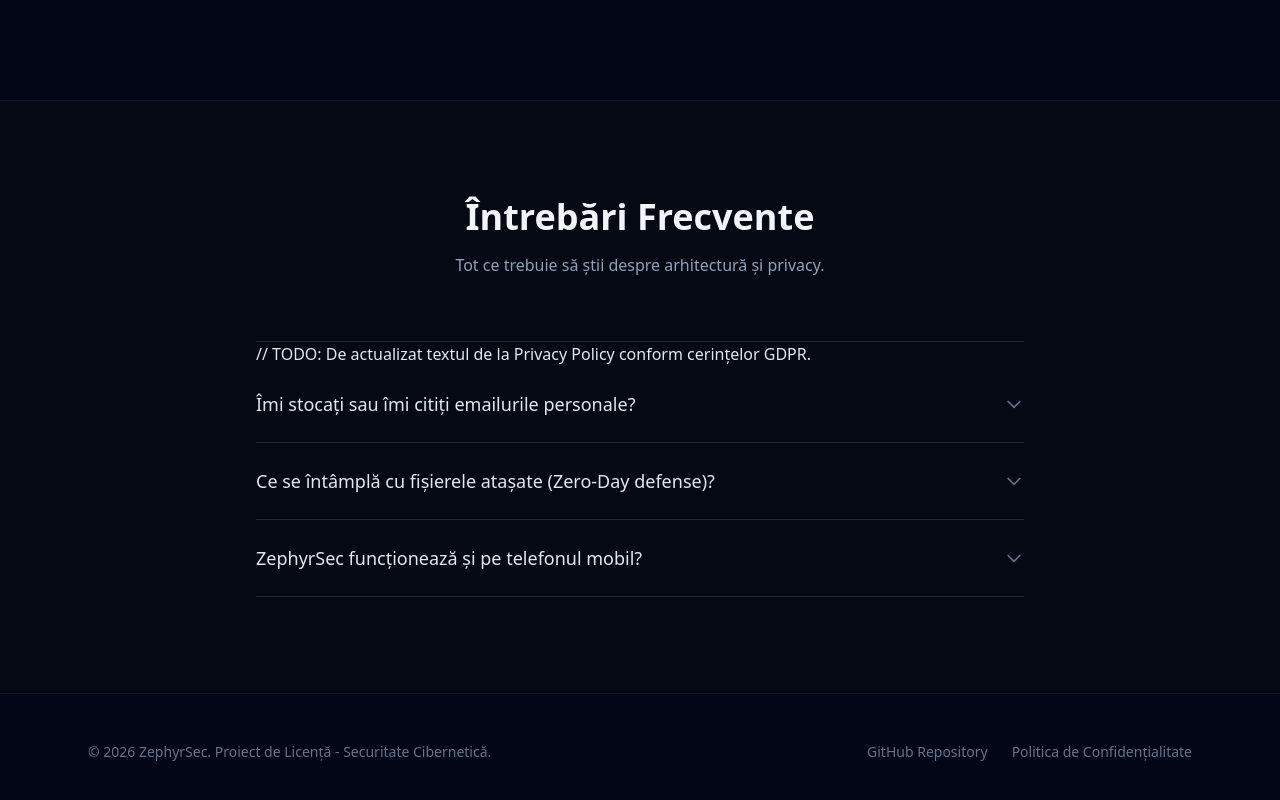
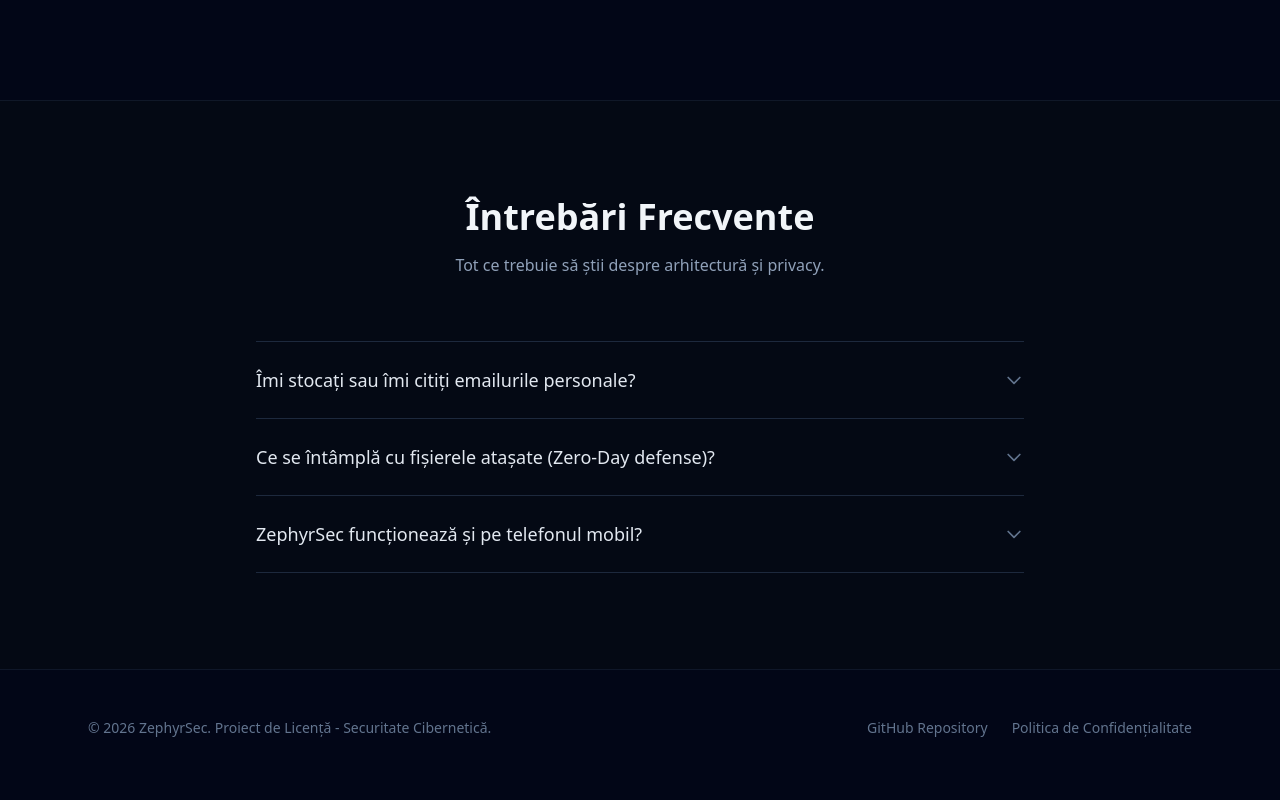
Before and after one commit to TM-CBRo/ZEPHYR, a Next.js app: page / in a window 1280 px wide. Shown: the part 3286-4086 px from the top of the page. Built offline with nearby package versions, Linux system fonts and the light colour scheme.

Commit message:
modificare text privacy

```diff
--- a/src/app/page.tsx
+++ b/src/app/page.tsx
@@ -736,8 +736,6 @@
             </p>
           </div>
           <div className="border-t border-slate-800">
-            // TODO: De actualizat textul de la Privacy Policy conform
-            cerințelor GDPR.
             <FAQItem
               question="Îmi stocați sau îmi citiți emailurile personale?"
               answer="Nu. ZephyrSec aplică principiul Privacy by Design. Nu stocăm conținutul (body-ul) emailurilor. Extragem doar headerele tehnice (SPF/DKIM) și link-urile. Metadatele scanărilor sunt trimise către Firestore doar pentru analiză și sunt șterse ireversibil după 30 de zile."
@@ -748,7 +746,7 @@
             />
             <FAQItem
               question="ZephyrSec funcționează și pe telefonul mobil?"
-              answer="În acest moment, datorită limitărilor impuse de Google Workspace pentru extensii, interfața completă de avertizare vizuală este disponibilă doar în versiunea web (desktop) a Gmail."
+              answer="Da. ZephyrSec este pe deplin compatibil cu dispozitivele mobile și poate fi utilizat fără restricții pe telefon sau tabletă. Platforma oferă aceeași experiență de securitate și protecție indiferent de dispozitivul folosit, astfel încât utilizatorii beneficiază de monitorizare și funcționalități complete atât pe desktop, cât și pe mobil."
             />
           </div>
         </div>
```
